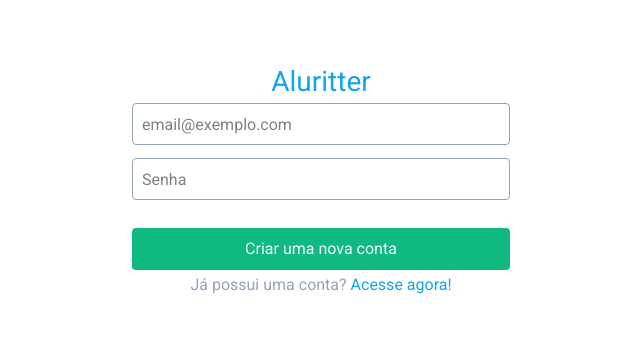
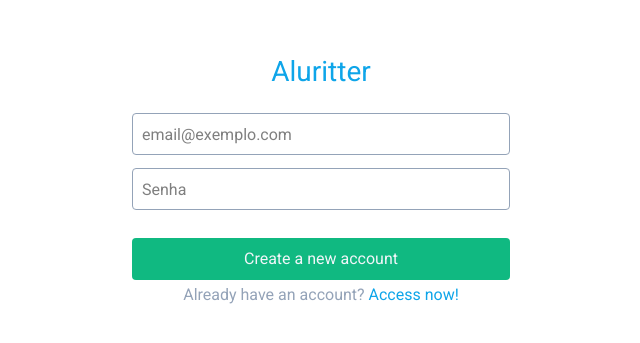
Before and after one commit to omarcosvbn/aluritter, a React (Vite) app: page /signup in a window 1280 px wide. Shown: the part 221-564 px from the top of the page, without its empty margins (319-959 px from the left). Built offline with nearby package versions, Linux system fonts and the light colour scheme.

Commit message:
signin page

```diff
--- /dev/null
+++ b/src/components/SessionForm/SessionForm.jsx
@@ -0,0 +1,52 @@
+import { useForm } from "react-hook-form";
+
+export default function SessionForm(props) {
+  const {
+    register,
+    formState: { errors },
+    handleSubmit,
+  } = useForm();
+
+  const onSubmit = ({ email, password }) => {};
+
+  return (
+    <div className="w-screen h-screen flex flex-col items-center justify-center">
+      <h1 className="font-normal text-[28px] text-primary mb-[20px]">
+        Aluritter
+      </h1>
+      <form onSubmit={handleSubmit(onSubmit)} className="flex flex-col">
+        <input
+          type="mail"
+          className="w-[378px] h-[42px] border border-tertiary rounded-[4px] p-[9px]"
+          {...register("email", {
+            required: { value: true, message: "An email address is required" },
+            pattern: {
+              value: /^[^\s@]+@[^\s@]+\.[^\s@]+$/,
+              message: "Invalid e-mail",
+            },
+          })}
+          placeholder="email@exemplo.com"
+        />
+        <p className="text-tertiary pt-[3px]">{errors.email?.message}</p>
+        <input
+          type="password"
+          className="w-[378px] h-[42px] border border-tertiary rounded-[4px] p-[9px] mt-[10px]"
+          {...register("password", {
+            required: { value: true, message: "A password is required" },
+          })}
+          placeholder="Senha"
+        />
+        <p className="text-tertiary pt-[3px]">{errors.password?.message}</p>
+        <button
+          type="submit"
+          className="w-[378px] h-[42px] bg-secondary rounded-[4px] text-quaternary mt-[25px]"
+        >
+          {props.button}
+        </button>
+      </form>
+      <p className="text-tertiary pt-[3px]">
+        {props.text} <a className="text-primary">{props.link}</a>
+      </p>
+    </div>
+  );
+}
--- /dev/null
+++ b/src/pages/SignIn.jsx
@@ -0,0 +1,7 @@
+import SessionForm from "../components/SessionForm/SessionForm";
+
+export default function SignIn() {
+  return (
+    <SessionForm button="Access platform" text="Don`t have an account?" link="Create one now!"/>
+  );
+}
--- a/src/pages/SignUp.jsx
+++ b/src/pages/SignUp.jsx
@@ -1,48 +1,7 @@
-import { useForm } from "react-hook-form";
+import SessionForm from "../components/SessionForm/SessionForm";
 
 export default function SignUp() {
-  const {
-    register,
-    formState: { errors },
-    handleSubmit,
-  } = useForm();
-  const onSubmit = (data) => console.log(data);
-
   return (
-    <div className="w-screen h-screen flex flex-col items-center justify-center">
-      <h1 className="font-normal text-[28px] text-primary">Aluritter</h1>
-      <form onSubmit={handleSubmit(onSubmit)} className="flex flex-col">
-        <input
-          type="mail"
-          className="w-[378px] h-[42px] border border-tertiary rounded-[4px] p-[9px]"
-          {...register("email", {
-            required: { value: true, message: "An email address is required" },
-            pattern: {
-              value: /^[^\s@]+@[^\s@]+\.[^\s@]+$/,
-              message: "Invalid e-mail",
-            },
-          })}
-          placeholder="email@exemplo.com"
-        />
-        <p className="text-tertiary pt-[3px]">{errors.email?.message}</p>
-        <input
-          type="password"
-          className="w-[378px] h-[42px] border border-tertiary rounded-[4px] p-[9px] mt-[10px]"
-          {...register("password", {
-            required: { value: true, message: "A password is required" },
-          })}
-          placeholder="Senha"
-        />
-        <p className="text-tertiary pt-[3px]">{errors.password?.message}</p>
-        <input
-          type="submit"
-          className="w-[378px] h-[42px] bg-secondary rounded-[4px] text-quaternary mt-[25px]"
-          value="Criar uma nova conta"
-        />
-      </form>
-      <p className="text-tertiary pt-[3px]">
-        Já possui uma conta? <a className="text-primary">Acesse agora!</a>
-      </p>
-    </div>
+    <SessionForm button="Create a new account" text="Already have an account?" link="Access now!"/>
   );
 }
--- a/src/pages/index.jsx
+++ b/src/pages/index.jsx
@@ -2,6 +2,7 @@ import { BrowserRouter as Router, Route, Routes } from "react-router";
 import Home from "./Home";
 import NotFound from "./NotFound";
 import SignUp from "./SignUp";
+import SignIn from "./SignIn";
 
 export default function Pages() {
   return (
@@ -9,6 +10,7 @@ export default function Pages() {
       <Routes>
         <Route path="/" element={<Home />} />
         <Route path="/signup" element={<SignUp />} />
+        <Route path="/signin" element={<SignIn />} />
         <Route path="*" element={<NotFound />} />
       </Routes>
     </Router>
```
